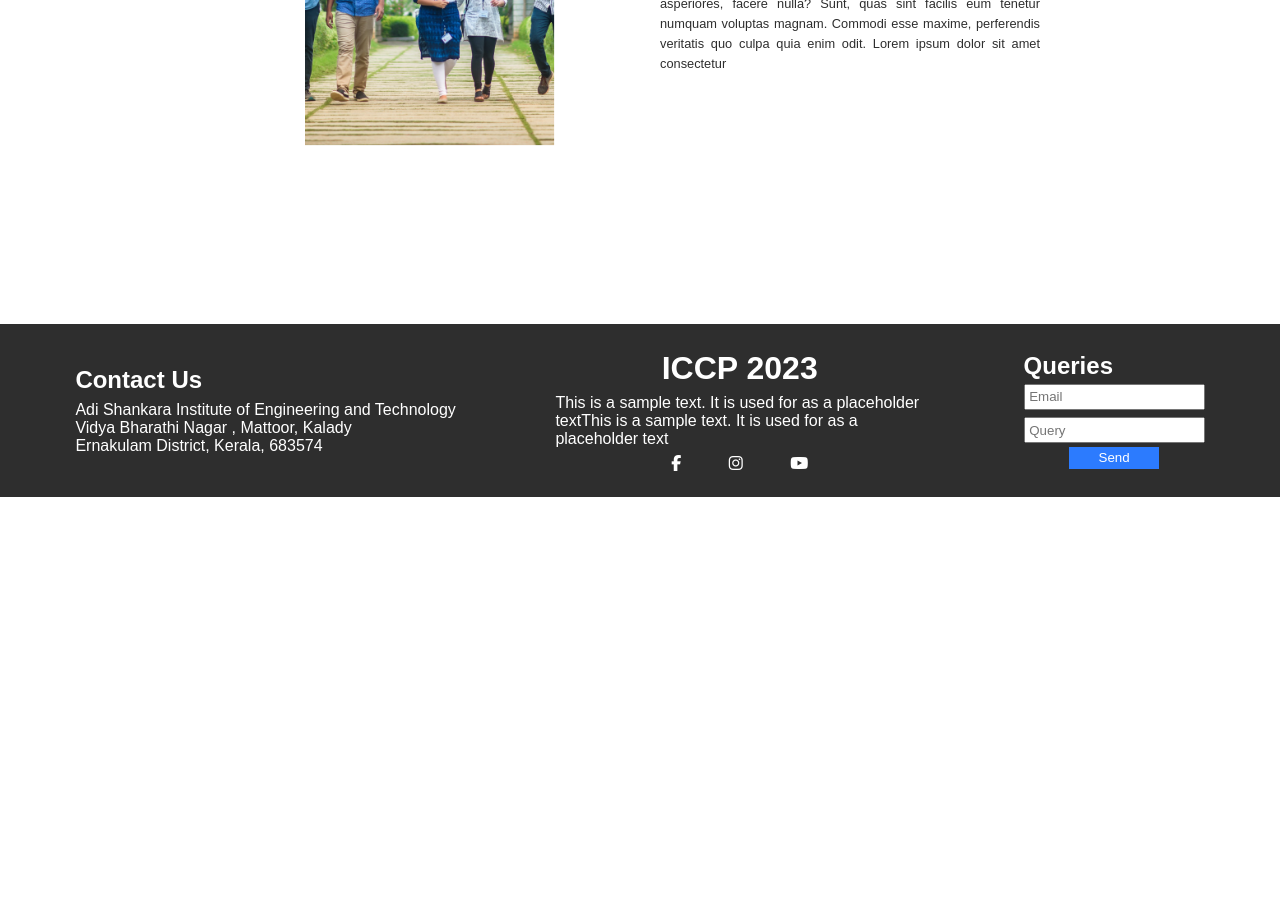
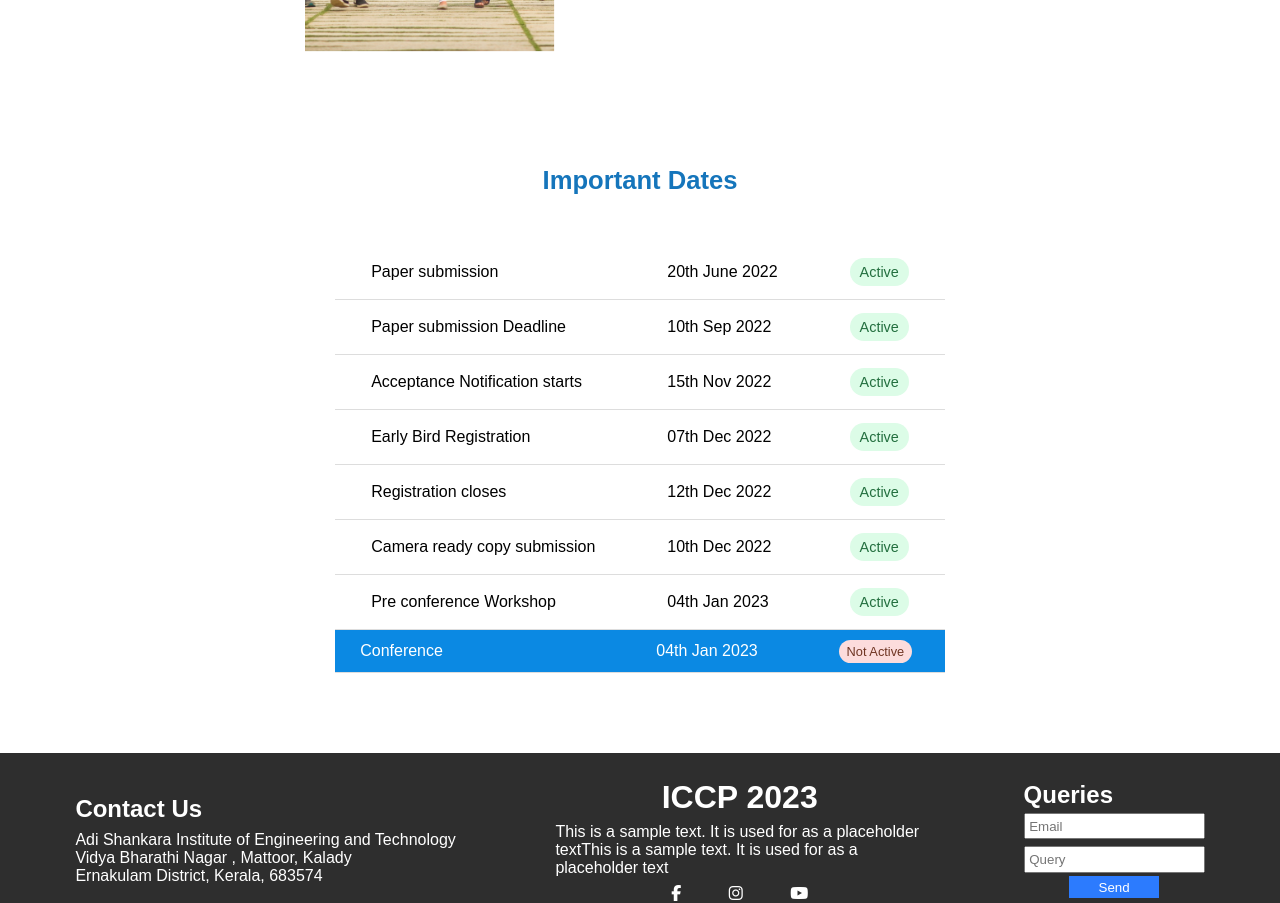
Before and after one commit to Abhijith-Jaideep/adishankara-conference, a React (Create React App) app: page / in a window 1280 px wide. Shown: the part 1200-2103 px from the top of the page. Before the commit the page ends 1697 px from the top, so only its background shows below. Built offline with nearby package versions, Linux system fonts and the light colour scheme.

Commit message:
added important dates

```diff
--- a/src/App.js
+++ b/src/App.js
@@ -2,12 +2,14 @@ import React from 'react'
 import AboutConf from './components/AboutConf/AboutConf';
 import Footer from './components/Footer/Footer';
 import Hero from './components/Hero/Hero'
+import ImportantDates from './components/ImportantDates/ImportantDates';
 
 function App() {
   return (
    <div>
     <Hero/>
     <AboutConf />
+    <ImportantDates />
     <Footer/>
    </div>
   );
--- a/src/components/AboutConf/AboutConf.css
+++ b/src/components/AboutConf/AboutConf.css
@@ -11,8 +11,8 @@
     justify-content: center;
     align-items: center;
     width: 100%;
-    height: 90vh;
     padding: 30px;
+    margin: 50px 0;
 }
 .aboutconf_container{
     max-width: 50em;
@@ -35,9 +35,9 @@
 }
 .about_text p{
     font-weight: 400;
-    font-size: 0.8rem;
+    font-size: 0.9rem;
     color: #2e2e2e;
-    line-height: 20px;
+    line-height: 25px;
 }
 @media(max-width:700px)
 {
@@ -47,5 +47,6 @@
     }
     .about_elements .about_img img{
         max-width: 350px;
+        width: 100%;
     }
 }
--- /dev/null
+++ b/src/components/ImportantDates/ImportantDates.css
@@ -0,0 +1,60 @@
+.impdates_main_container{
+    display: flex;
+    justify-content: center;
+    align-items: center;
+    width: 100%;
+    padding: 30px;
+    margin: 50px 0;
+}
+
+.dates_title{
+    text-align: center;
+    color: #1575BB;
+    font-size: 1.6rem;
+    margin-bottom: 50px;
+}
+td{
+    border-bottom: 1px solid #ddd;
+    padding: 18px 36px;
+}
+
+
+.impdates_table table
+{
+    white-space:nowrap;
+    width: 100%;
+    border-collapse: collapse;
+}
+.status span{
+    background-color: #DCFCE7;
+    color: #236F3F;
+    border-radius: 18px;
+    padding: 6px 10px;
+    font-size: 0.9rem;
+}
+table .conference{
+    background-color: #0B89E3;
+    color: #fff;
+    border-radius: 8px;
+}
+.conference td{
+    padding: 12px 25px !important;
+
+}
+.conference .status_conf span{
+    background-color: #FCDCDC;
+    color: #6F3523;
+    border-radius: 18px;
+    padding: 4px 8px;
+    font-size: 0.8rem;
+}
+
+@media(max-width:730px)
+{
+    .impdates_container{
+        width: 100%;
+    }
+    .impdates_table table{
+        font-size: 0.9rem;
+    }
+}
--- /dev/null
+++ b/src/components/ImportantDates/ImportantDates.jsx
@@ -0,0 +1,61 @@
+import React from 'react'
+import "./ImportantDates.css"
+
+export default function ImportantDates() {
+  return (
+    <>
+        <div className="impdates_main_container">
+
+            <div className="impdates_container">
+                <h1 className="dates_title">Important Dates</h1>
+                <div className="impdates_table" style={{overflowX:"auto"}}>
+                    <table>
+
+                        <tr>
+                            <td>Paper submission</td>
+                            <td>20th June 2022</td>
+                            <td className='status'><span>Active</span></td>
+                        </tr>
+                        <tr>
+                            <td>Paper submission Deadline</td>
+                            <td>10th Sep 2022</td>
+                            <td className='status'><span>Active</span></td>
+                        </tr>
+                        <tr>
+                            <td>Acceptance Notification starts</td>
+                            <td>15th Nov 2022</td>
+                            <td className='status'><span>Active</span></td>
+                        </tr>
+                        <tr>
+                            <td>Early Bird Registration</td>
+                            <td>07th Dec 2022</td>
+                            <td className='status'><span>Active</span></td>
+                        </tr>
+                        <tr>
+                            <td>Registration closes</td>
+                            <td>12th Dec 2022</td>
+                            <td className='status'><span>Active</span></td>
+                        </tr>
+                        <tr>
+                            <td>Camera ready copy submission</td>
+                            <td>10th Dec 2022</td>
+                            <td className='status'><span>Active</span></td>
+                        </tr>
+                        <tr>
+                            <td>Pre conference Workshop</td>
+                            <td>04th Jan 2023</td>
+                            <td className='status'><span>Active</span></td>
+                        </tr>
+                        <tr className='conference'>
+                            <td>Conference</td>
+                            <td>04th Jan 2023</td>
+                            <td className='status_conf'><span>Not Active</span></td>
+                        </tr>
+                    </table>
+                </div>
+
+            </div>
+        </div>
+    </>
+  )
+}
```
